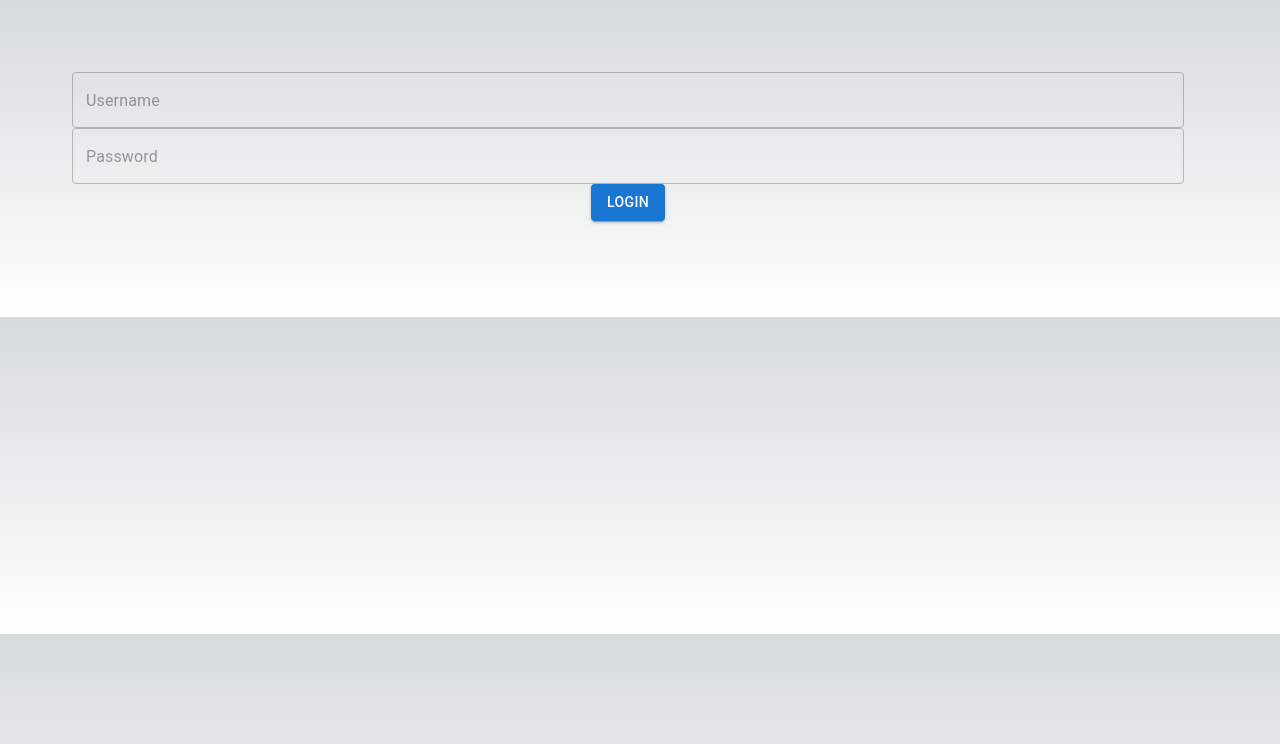
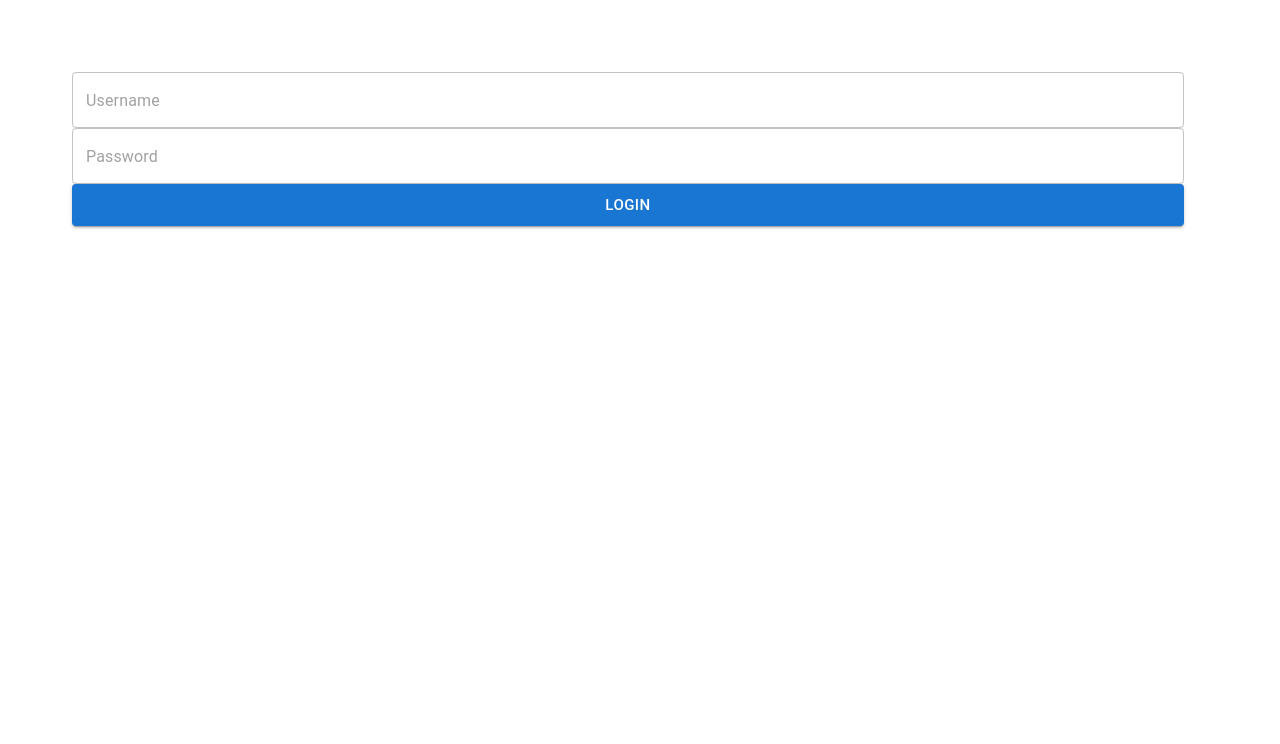
Before and after one commit to hiac0493/test-ammper-front, a Next.js app: page / in a window 1280 px wide. Shown: the top 744 px of the page. Built offline with nearby package versions, Linux system fonts and the light colour scheme.

Commit message:
changes of view

```diff
--- a/src/app/globals.css
+++ b/src/app/globals.css
@@ -1,27 +1,3 @@
 @tailwind base;
 @tailwind components;
 @tailwind utilities;
-
-:root {
-  --foreground-rgb: 0, 0, 0;
-  --background-start-rgb: 214, 219, 220;
-  --background-end-rgb: 255, 255, 255;
-}
-
-@media (prefers-color-scheme: dark) {
-  :root {
-    --foreground-rgb: 255, 255, 255;
-    --background-start-rgb: 0, 0, 0;
-    --background-end-rgb: 0, 0, 0;
-  }
-}
-
-body {
-  color: rgb(var(--foreground-rgb));
-  background: linear-gradient(
-      to bottom,
-      transparent,
-      rgb(var(--background-end-rgb))
-    )
-    rgb(var(--background-start-rgb));
-}
--- a/src/app/page.tsx
+++ b/src/app/page.tsx
@@ -65,7 +65,7 @@
                                placeholder="Password"
                                onChange={(event) => setPassword(event.target.value)}
                     />
-                    <Button variant="contained" color="primary" onClick={handleLogin}>Login</Button>
+                    <Button variant="contained" size="large" fullWidth onClick={handleLogin}>Login</Button>
                 </Grid>
             </Box>
 
```
